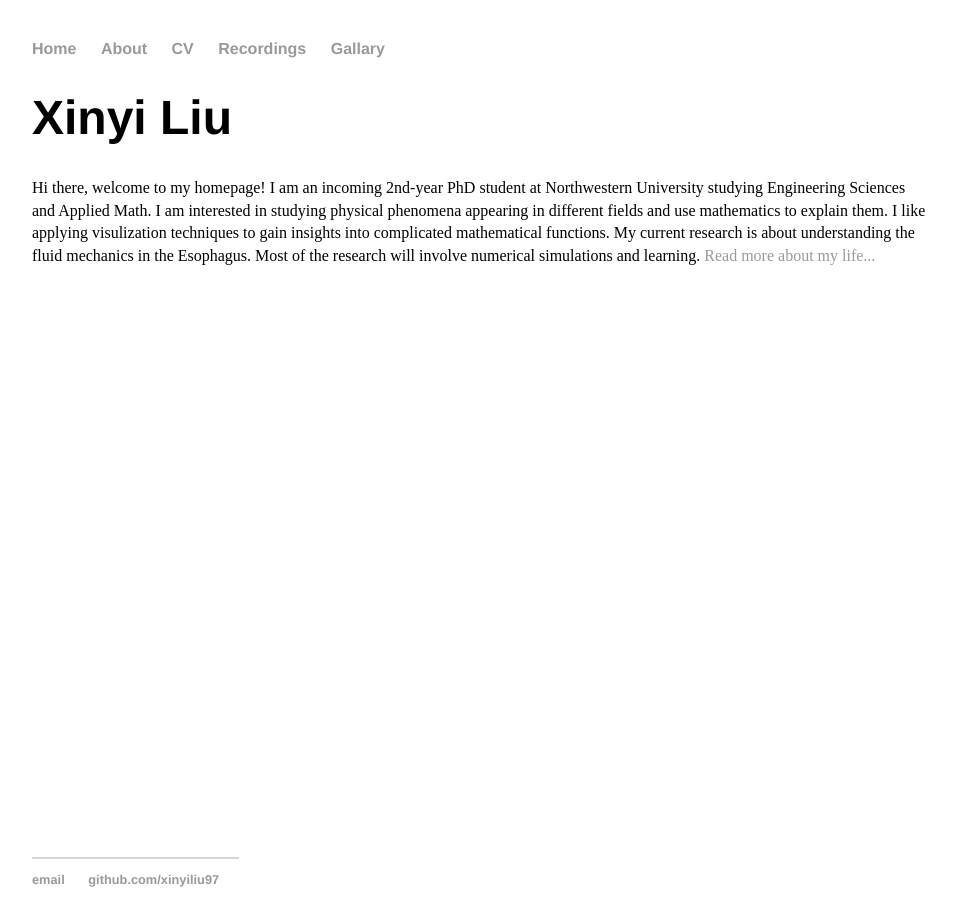
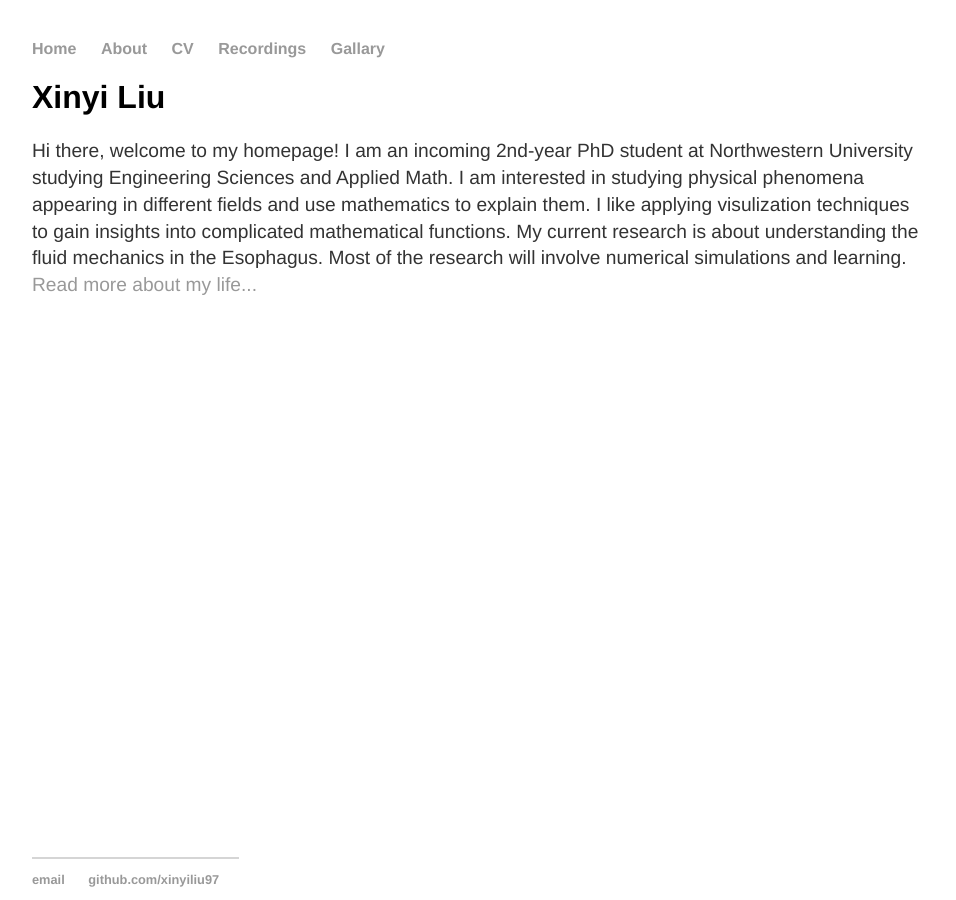
Before and after one commit to xinyiliu97/xinyiliu97.github.io, a Jekyll site: the page built from index.html, in a window 1280 px wide. Shown: the whole page, without its empty margins (160-1116 px from the left). Built offline with Jekyll 4.4.1, drawn with Linux system fonts in a browser that asks for light colours.

Commit message:
update font

```diff
--- a/about/index.html
+++ b/about/index.html
@@ -5,7 +5,7 @@ title: About
 
 <div class="blurb">
 	<h1>{{ page.title }}</h1>
-	<p><img src="DRS06804.jpg" align = "left" height="400" width="400" hspace = "50"></p>
+	<p><img src="DRS06804.jpg" align = "left" height="300" width="300"></p>
 
 <p>I grew up in Shanghai, China and obtained my B.A. degree from Wheaton College, MA.
 I started my PhD program in Engineering Sciences and Applied Mathematics at Northwestern in fall 2020.
--- a/css/main.css
+++ b/css/main.css
@@ -20,13 +20,13 @@ a:hover {
     text-decoration: underline;
 }
 h1 {
-    font-size: 3em;
+    font-size: 2;
     font-family:'Helvetica', 'Arial', 'Sans-Serif';
 }
 p {
-    font-size: 1em;
+    font-size: 1.2em;
     line-height: 1.4em;
-    font-family:'Helvetica', 'Arial', 'Sans-Serif'
+    font-family:'Helvetica', 'Arial', 'Sans-Serif';
     color: #333;
 }
 footer {
```
